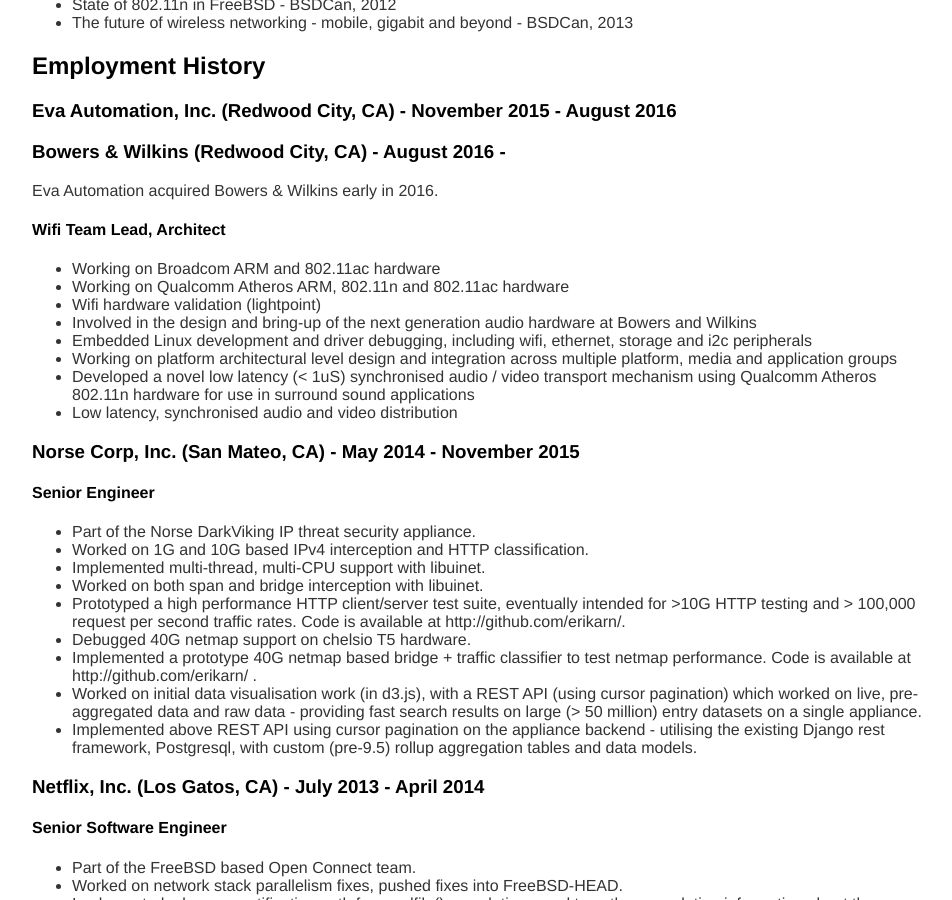
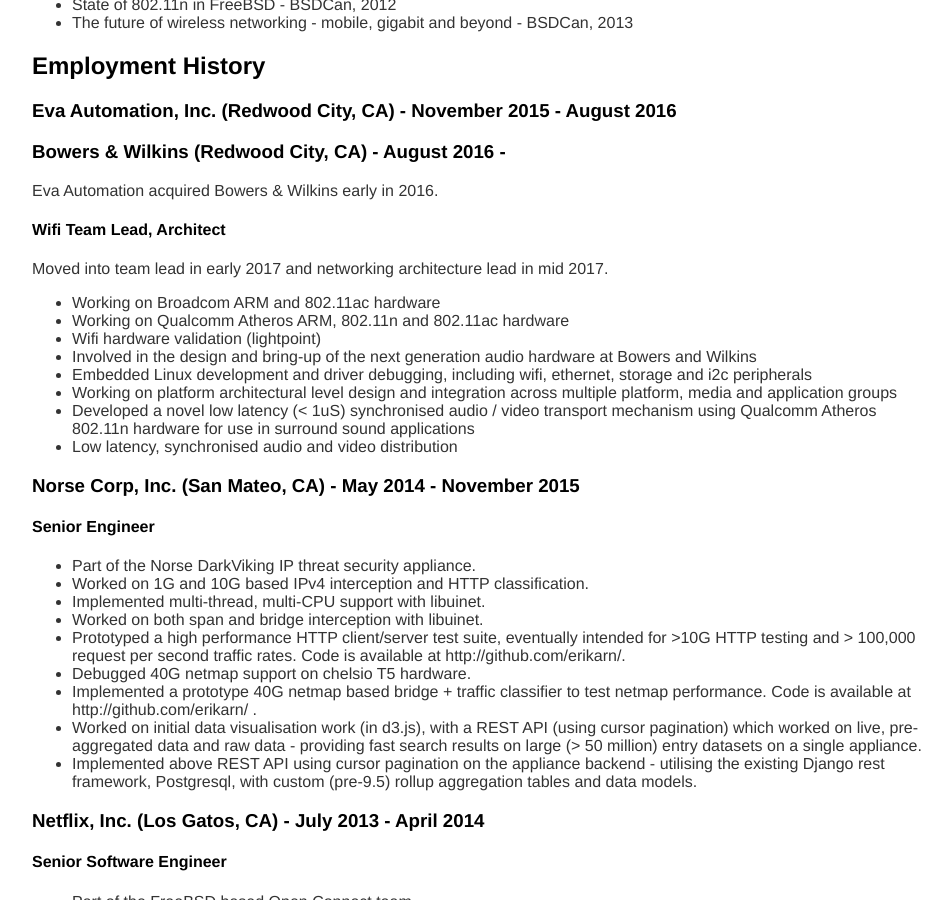
Before and after one commit to erikarn/erikarn.github.io, a Jekyll site: the page built from cv.md, in a window 1280 px wide and 900 px high, scrolled down 1193 px. Shown: the whole window, without its empty margins (160-1112 px from the left). Built offline with Jekyll 4.4.1, drawn with Linux system fonts in a browser that asks for light colours.

Commit message:
another update!

```diff
--- a/cv.md
+++ b/cv.md
@@ -64,6 +64,8 @@
 Eva Automation acquired Bowers & Wilkins early in 2016.
 
 #### Wifi Team Lead, Architect
+
+Moved into team lead in early 2017 and networking architecture lead in mid 2017.
 
 * Working on Broadcom ARM and 802.11ac hardware
 * Working on Qualcomm Atheros ARM, 802.11n and 802.11ac hardware
```
